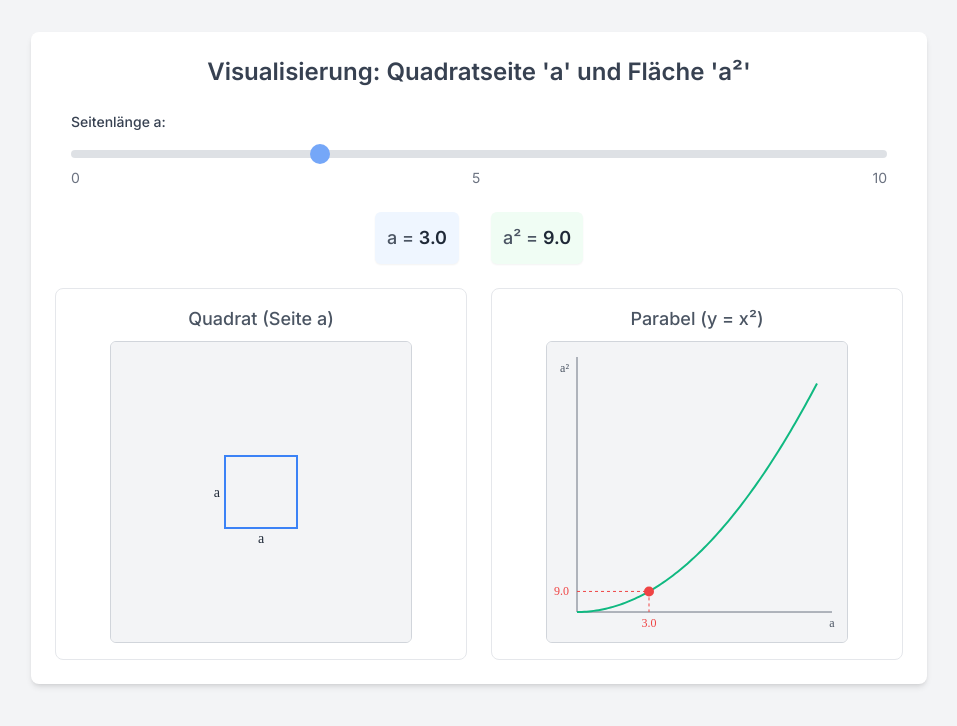
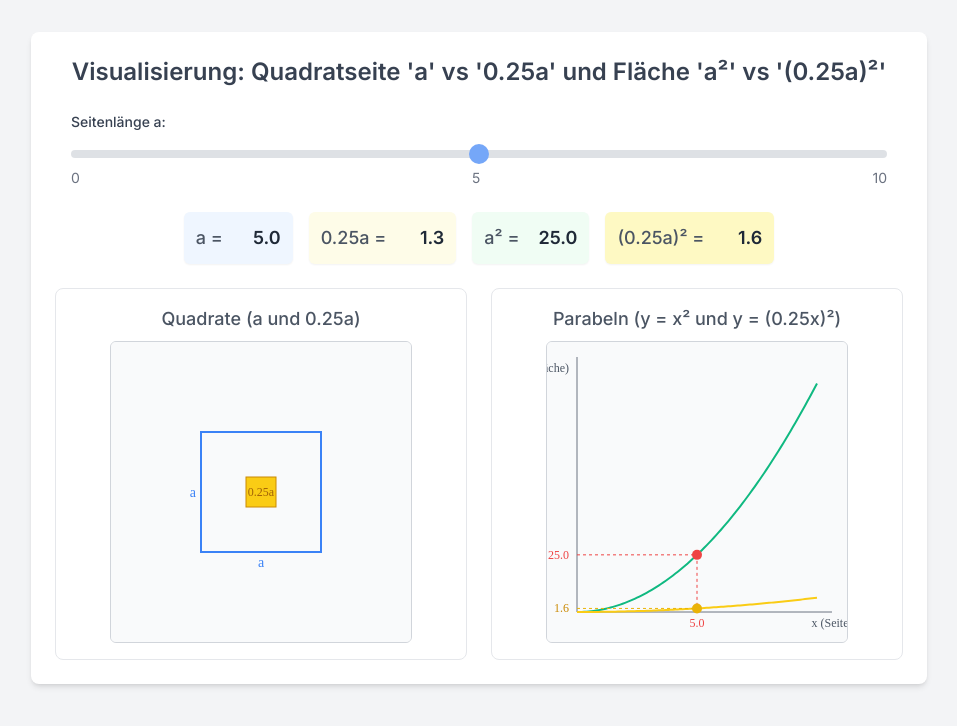
Before and after one commit to HerrBellusci/Numerik, a plain HTML site: page dsd.html in a window 1280 px wide. Shown: the whole page, without its empty margins (161-1118 px from the left). Drawn offline with nearby package versions, Linux system fonts and the light colour scheme.

Commit message:
Update dsd.html

```diff
--- a/dsd.html
+++ b/dsd.html
@@ -3,7 +3,7 @@
 <head>
     <meta charset="UTF-8">
     <meta name="viewport" content="width=device-width, initial-scale=1.0">
-    <title>Quadratseite und Fläche (Parabel)</title>
+    <title>Quadratseite und Fläche (Parabel) - Erweitert</title>
     <script src="https://cdn.tailwindcss.com"></script>
     <style>
         /* Custom styles for better visualization */
@@ -65,11 +65,11 @@
 <body class="bg-gray-100 p-4 md:p-8 flex flex-col items-center min-h-screen">
 
     <div class="bg-white p-6 rounded-lg shadow-md w-full max-w-4xl">
-        <h1 class="text-2xl font-semibold text-center text-gray-700 mb-6">Visualisierung: Quadratseite 'a' und Fläche 'a²'</h1>
+        <h1 class="text-2xl font-semibold text-center text-gray-700 mb-6">Visualisierung: Quadratseite 'a' vs '0.25a' und Fläche 'a²' vs '(0.25a)²'</h1>
 
         <div class="mb-6 px-4">
             <label for="aSlider" class="block text-sm font-medium text-gray-700 mb-2">Seitenlänge a:</label>
-            <input type="range" id="aSlider" min="0" max="10" step="0.1" value="3" class="w-full h-2 bg-gray-200 rounded-lg appearance-none cursor-pointer dark:bg-gray-700">
+            <input type="range" id="aSlider" min="0" max="10" step="0.1" value="5" class="w-full h-2 bg-gray-200 rounded-lg appearance-none cursor-pointer dark:bg-gray-700">
             <div class="flex justify-between text-sm text-gray-500 mt-1">
                 <span>0</span>
                 <span>5</span>
@@ -77,25 +77,33 @@
             </div>
         </div>
 
-        <div class="flex justify-center space-x-8 mb-6 text-lg">
-            <div class="text-center bg-blue-50 p-3 rounded-md shadow-sm">
+        <div class="flex flex-wrap justify-center gap-4 mb-6 text-lg">
+             <div class="text-center bg-blue-50 p-3 rounded-md shadow-sm flex items-center space-x-2">
                 <span class="label-text">a = </span>
-                <span id="aValue" class="value-display">3.0</span>
+                <span id="aValue" class="value-display">5.0</span>
             </div>
-            <div class="text-center bg-green-50 p-3 rounded-md shadow-sm">
+             <div class="text-center bg-yellow-50 p-3 rounded-md shadow-sm flex items-center space-x-2">
+                <span class="label-text">0.25a = </span>
+                <span id="aQuarterValue" class="value-display">1.3</span>
+            </div>
+            <div class="text-center bg-green-50 p-3 rounded-md shadow-sm flex items-center space-x-2">
                 <span class="label-text">a² = </span>
-                <span id="aSquaredValue" class="value-display">9.0</span>
+                <span id="aSquaredValue" class="value-display">25.0</span>
+            </div>
+             <div class="text-center bg-yellow-100 p-3 rounded-md shadow-sm flex items-center space-x-2">
+                <span class="label-text">(0.25a)² = </span>
+                <span id="aQuarterSquaredValue" class="value-display">1.6</span>
             </div>
         </div>
 
         <div class="grid grid-cols-1 md:grid-cols-2 gap-6">
             <div class="text-center p-4 border border-gray-200 rounded-lg bg-white">
-                <h2 class="text-lg font-medium text-gray-600 mb-2">Quadrat (Seite a)</h2>
+                <h2 class="text-lg font-medium text-gray-600 mb-2">Quadrate (a und 0.25a)</h2>
                 <canvas id="squareCanvas" width="300" height="300" class="mx-auto"></canvas>
             </div>
 
             <div class="text-center p-4 border border-gray-200 rounded-lg bg-white">
-                <h2 class="text-lg font-medium text-gray-600 mb-2">Parabel (y = x²)</h2>
+                <h2 class="text-lg font-medium text-gray-600 mb-2">Parabeln (y = x² und y = (0.25x)²)</h2>
                 <canvas id="parabolaCanvas" width="300" height="300" class="mx-auto"></canvas>
             </div>
         </div>
@@ -105,7 +113,9 @@
         // Get DOM elements
         const slider = document.getElementById('aSlider');
         const aValueDisplay = document.getElementById('aValue');
+        const aQuarterValueDisplay = document.getElementById('aQuarterValue');
         const aSquaredValueDisplay = document.getElementById('aSquaredValue');
+        const aQuarterSquaredValueDisplay = document.getElementById('aQuarterSquaredValue');
         const squareCanvas = document.getElementById('squareCanvas');
         const parabolaCanvas = document.getElementById('parabolaCanvas');
         const sqCtx = squareCanvas.getContext('2d');
@@ -120,50 +130,67 @@
 
         // --- Drawing Functions ---
 
-        // Function to draw the square
+        // Function to draw the squares
         function drawSquare(a) {
             sqCtx.clearRect(0, 0, sqCanvasSize, sqCanvasSize); // Clear canvas
-            sqCtx.fillStyle = "#f3f4f6"; // bg-gray-100 for canvas background
+            sqCtx.fillStyle = "#f9fafb"; // bg-gray-50 for canvas background
             sqCtx.fillRect(0, 0, sqCanvasSize, sqCanvasSize);
 
-            // Calculate square size based on 'a' and canvas size
-            // Scale 'a' to fit within the canvas minus padding
+            // --- Outer Square (a) ---
             const maxDrawableSize = sqCanvasSize - 2 * sqPadding;
-            const side = (a / maxA) * maxDrawableSize;
-
-            // Calculate top-left corner to center the square
+            const side = (a / maxA) * maxDrawableSize; // Scaled side length for drawing
             const x = (sqCanvasSize - side) / 2;
             const y = (sqCanvasSize - side) / 2;
 
-            // Draw the square
+            // Draw the outer square (stroke only)
             sqCtx.strokeStyle = '#3b82f6'; // blue-500
             sqCtx.lineWidth = 2;
             sqCtx.strokeRect(x, y, side, side);
 
-            // Draw label 'a'
-            sqCtx.fillStyle = '#1f2937'; // gray-800
+            // Draw label 'a' for outer square
+            sqCtx.fillStyle = '#3b82f6'; // blue-500
             sqCtx.font = '14px Inter';
             sqCtx.textAlign = 'center';
             sqCtx.fillText('a', x + side / 2, y + side + 15); // Below the square
-            if (side > 20) { // Add side label if square is large enough
+            if (side > 20) {
                  sqCtx.textAlign = 'right';
                  sqCtx.fillText('a', x - 5, y + side / 2 + 5); // Left of the square
             }
+
+            // --- Inner Square (0.25a) ---
+            const innerSide = 0.25 * side; // Side length of inner square is 25% of outer square's DRAWN side
+            const innerX = x + (side - innerSide) / 2; // Center the inner square
+            const innerY = y + (side - innerSide) / 2;
+
+            // Draw the inner square (filled)
+            sqCtx.fillStyle = '#facc15'; // yellow-400
+            sqCtx.fillRect(innerX, innerY, innerSide, innerSide);
+            sqCtx.strokeStyle = '#ca8a04'; // yellow-600 (border for contrast)
+            sqCtx.lineWidth = 1;
+            sqCtx.strokeRect(innerX, innerY, innerSide, innerSide);
+
+
+            // Draw label '0.25a' for inner square (if space allows)
+            if (innerSide > 25) {
+                sqCtx.fillStyle = '#a16207'; // yellow-700
+                sqCtx.font = '12px Inter';
+                sqCtx.textAlign = 'center';
+                sqCtx.fillText('0.25a', innerX + innerSide / 2, innerY + innerSide / 2 + 4); // Centered inside
+            }
         }
 
-        // Function to draw the parabola and the point (a, a^2)
+        // Function to draw the parabolas and the points
         function drawParabola(a) {
             paCtx.clearRect(0, 0, paCanvasSize, paCanvasSize); // Clear canvas
-            paCtx.fillStyle = "#f3f4f6"; // bg-gray-100 for canvas background
+            paCtx.fillStyle = "#f9fafb"; // bg-gray-50 for canvas background
             paCtx.fillRect(0, 0, paCanvasSize, paCanvasSize);
 
             const maxX = maxA; // Max x-value corresponds to max 'a'
-            const maxY = maxA * maxA; // Max y-value is maxA squared
+            const maxY = maxA * maxA; // Max y-value is maxA squared (for the main parabola)
 
-            // Calculate scaling factors
+            // Calculate scaling factors (based on the larger parabola y=x²)
             const scaleX = (paCanvasSize - 2 * paPadding) / maxX;
-            // Adjust scaleY slightly to prevent parabola hitting the top edge exactly
-            const scaleY = (paCanvasSize - 2 * paPadding) / (maxY * 1.05);
+            const scaleY = (paCanvasSize - 2 * paPadding) / (maxY * 1.05); // Use same scale for comparison
 
             // --- Draw Axes ---
             const originX = paPadding;
@@ -173,87 +200,130 @@
             paCtx.lineWidth = 1;
             paCtx.beginPath();
             // Y-axis
-            paCtx.moveTo(originX, paPadding / 2); // Start slightly above bottom padding
+            paCtx.moveTo(originX, paPadding / 2);
             paCtx.lineTo(originX, originY);
             // X-axis
-            paCtx.lineTo(paCanvasSize - paPadding / 2, originY); // End slightly before right padding
+            paCtx.lineTo(paCanvasSize - paPadding / 2, originY);
             paCtx.stroke();
 
             // Axis Labels
             paCtx.fillStyle = '#4b5563'; // gray-600
             paCtx.font = '12px Inter';
             paCtx.textAlign = 'center';
-            paCtx.fillText('a', paCanvasSize - paPadding / 2, originY + 15); // X-axis label
+            paCtx.fillText('x (Seite)', paCanvasSize - paPadding / 2, originY + 15); // X-axis label
             paCtx.textAlign = 'right';
-            paCtx.fillText('a²', originX - 8, paPadding); // Y-axis label
+            paCtx.fillText('y (Fläche)', originX - 8, paPadding); // Y-axis label
 
             // --- Draw Parabola (y = x^2) ---
             paCtx.beginPath();
             paCtx.strokeStyle = '#10b981'; // emerald-500
             paCtx.lineWidth = 2;
-            let firstPoint = true;
             for (let xPlot = 0; xPlot <= maxX; xPlot += 0.1) {
                 const yPlot = xPlot * xPlot;
                 const canvasX = originX + xPlot * scaleX;
                 const canvasY = originY - yPlot * scaleY;
-
-                if (canvasY < paPadding / 2) continue; // Don't draw outside bounds
-
-                if (firstPoint) {
-                    paCtx.moveTo(canvasX, canvasY);
-                    firstPoint = false;
-                } else {
-                    paCtx.lineTo(canvasX, canvasY);
-                }
+                if (xPlot === 0) paCtx.moveTo(canvasX, canvasY);
+                else paCtx.lineTo(canvasX, canvasY);
             }
             paCtx.stroke();
 
+             // --- Draw Parabola (y = (0.25x)^2 = 0.0625 * x^2) ---
+            paCtx.beginPath();
+            paCtx.strokeStyle = '#facc15'; // yellow-400
+            paCtx.lineWidth = 2;
+            for (let xPlot = 0; xPlot <= maxX; xPlot += 0.1) {
+                const yPlot = 0.0625 * xPlot * xPlot; // Use the formula for the second parabola
+                const canvasX = originX + xPlot * scaleX;
+                const canvasY = originY - yPlot * scaleY; // Use the same scaleY
+                 if (xPlot === 0) paCtx.moveTo(canvasX, canvasY);
+                else paCtx.lineTo(canvasX, canvasY);
+            }
+            paCtx.stroke();
+
+
             // --- Draw Point (a, a^2) ---
             const aSquared = a * a;
-            const pointX = originX + a * scaleX;
-            const pointY = originY - aSquared * scaleY;
+            const pointX_a = originX + a * scaleX;
+            const pointY_a2 = originY - aSquared * scaleY;
 
             // Draw the point
             paCtx.fillStyle = '#ef4444'; // red-500
             paCtx.beginPath();
-            paCtx.arc(pointX, pointY, 5, 0, 2 * Math.PI); // Draw a circle for the point
+            paCtx.arc(pointX_a, pointY_a2, 5, 0, 2 * Math.PI);
             paCtx.fill();
 
-            // Draw lines to axes
+            // Draw lines to axes for (a, a^2)
             paCtx.beginPath();
             paCtx.strokeStyle = '#ef4444'; // red-500
-            paCtx.setLineDash([3, 3]); // Dashed lines
+            paCtx.setLineDash([3, 3]);
             paCtx.lineWidth = 1;
-            // Line to Y-axis
-            paCtx.moveTo(originX, pointY);
-            paCtx.lineTo(pointX, pointY);
-            // Line to X-axis
-            paCtx.lineTo(pointX, originY);
+            paCtx.moveTo(originX, pointY_a2); // Line to Y axis
+            paCtx.lineTo(pointX_a, pointY_a2);
+            paCtx.lineTo(pointX_a, originY); // Line to X axis
+            paCtx.stroke();
+
+
+            // --- Draw Point (a, (0.25a)^2) ---
+            const aQuarter = 0.25 * a;
+            const aQuarterSquared = aQuarter * aQuarter; // or 0.0625 * a * a
+            // const pointX_aQuarter = originX + aQuarter * scaleX; // X-coordinate is still 'a' for the input
+            const pointY_aQuarter2 = originY - aQuarterSquared * scaleY;
+
+            // Draw the second point (on the yellow parabola at x=a)
+            paCtx.fillStyle = '#eab308'; // yellow-500
+            paCtx.beginPath();
+            // Use pointX_a because the input value is 'a' for both points
+            paCtx.arc(pointX_a, pointY_aQuarter2, 5, 0, 2 * Math.PI);
+            paCtx.fill();
+
+            // Draw lines to axes for (a, (0.25a)^2)
+            paCtx.beginPath();
+            paCtx.strokeStyle = '#eab308'; // yellow-500
+            // Dashed lines already set
+            paCtx.lineWidth = 1;
+            paCtx.moveTo(originX, pointY_aQuarter2); // Line to Y axis
+            paCtx.lineTo(pointX_a, pointY_aQuarter2);
+            // No need to draw line to X axis again, it's the same X position
             paCtx.stroke();
             paCtx.setLineDash([]); // Reset line dash
 
-            // Label the point's coordinates
+
+            // --- Label Coordinates ---
+            // Labels for (a, a^2)
             paCtx.fillStyle = '#ef4444'; // red-500
             paCtx.font = '12px Inter';
-            // Label 'a' on X-axis
             paCtx.textAlign = 'center';
-            paCtx.fillText(a.toFixed(1), pointX, originY + 15);
-            // Label 'a²' on Y-axis
+            paCtx.fillText(a.toFixed(1), pointX_a, originY + 15); // Label 'a' on X-axis (only once)
             paCtx.textAlign = 'right';
-            // Prevent label overlap with axis label if a^2 is large
-            const yLabelPos = Math.max(pointY + 4, paPadding + 15);
-             paCtx.fillText(aSquared.toFixed(1), originX - 8, yLabelPos);
+            const yLabelPos_a2 = Math.max(pointY_a2 + 4, paPadding + 15); // Avoid overlap
+            paCtx.fillText(aSquared.toFixed(1), originX - 8, yLabelPos_a2); // Label 'a²' on Y-axis
 
+             // Labels for (a, (0.25a)^2)
+            paCtx.fillStyle = '#ca8a04'; // yellow-600
+            paCtx.font = '12px Inter';
+            paCtx.textAlign = 'right';
+             // Position label for (0.25a)² carefully to avoid overlap with a² label
+            let yLabelPos_aQuarter2 = pointY_aQuarter2 + 4;
+            if (Math.abs(yLabelPos_aQuarter2 - yLabelPos_a2) < 14) { // If too close to a² label
+                yLabelPos_aQuarter2 = pointY_aQuarter2 - 10; // Move it down
+            }
+            yLabelPos_aQuarter2 = Math.max(yLabelPos_aQuarter2, paPadding + 15); // Ensure within bounds
+            paCtx.fillText(aQuarterSquared.toFixed(1), originX - 8, yLabelPos_aQuarter2); // Label '(0.25a)²' on Y-axis
         }
 
         // --- Update Function ---
         function updateVisualizations() {
             const a = parseFloat(slider.value);
+            const aQuarter = 0.25 * a;
             const aSquared = a * a;
+            const aQuarterSquared = aQuarter * aQuarter;
 
             // Update text displays
-            aValueDisplay.textContent = a.toFixed(1); // Format to one decimal place
-            aSquaredValueDisplay.textContent = aSquared.toFixed(1); // Format to one decimal place
+            aValueDisplay.textContent = a.toFixed(1);
+            aQuarterValueDisplay.textContent = aQuarter.toFixed(1);
+            aSquaredValueDisplay.textContent = aSquared.toFixed(1);
+            aQuarterSquaredValueDisplay.textContent = aQuarterSquared.toFixed(1);
+
 
             // Redraw canvases
             drawSquare(a);
@@ -264,20 +334,11 @@
         slider.addEventListener('input', updateVisualizations);
 
         // --- Initial Draw ---
-        // Ensure canvases have dimensions set before drawing
         squareCanvas.width = 300;
         squareCanvas.height = 300;
         parabolaCanvas.width = 300;
         parabolaCanvas.height = 300;
-        updateVisualizations(); // Draw initially based on default slider value
-
-        // Optional: Redraw on resize for better responsiveness if needed
-        // window.addEventListener('resize', () => {
-        //     // Adjust canvas sizes if necessary based on container
-        //     // Note: Resizing canvas clears it, so redraw needed
-        //     // This basic example uses fixed size, but could be adapted
-        //     updateVisualizations();
-        // });
+        updateVisualizations(); // Draw initially
 
     </script>
 
```
